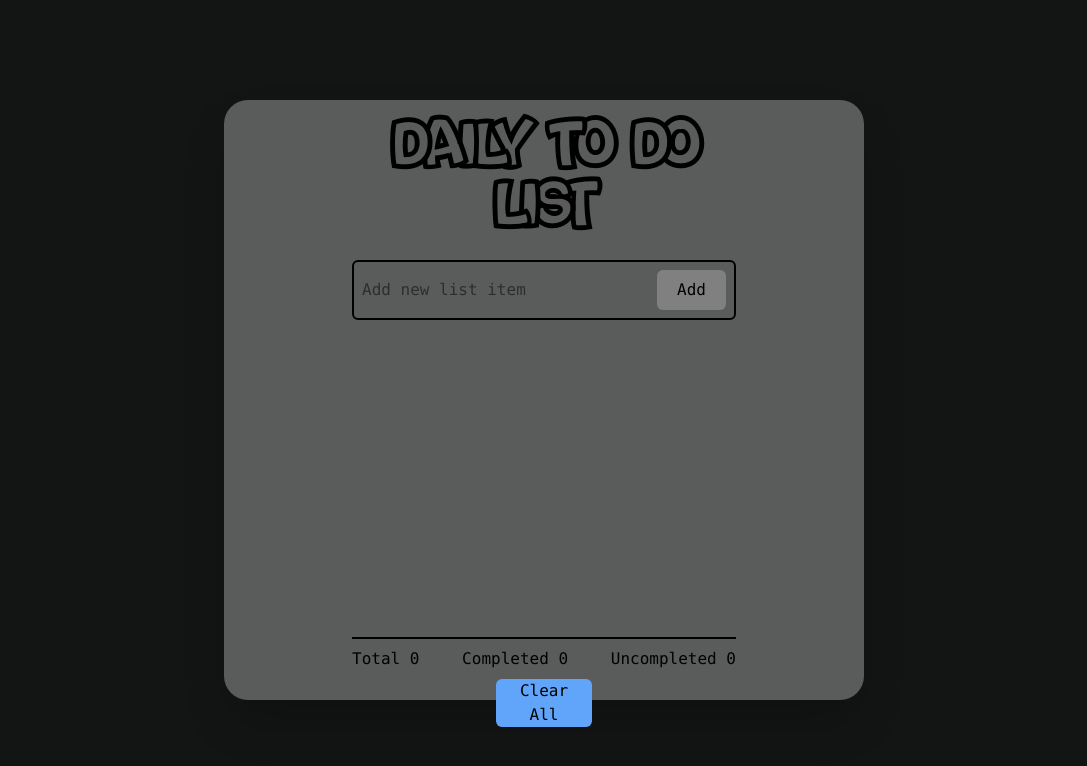
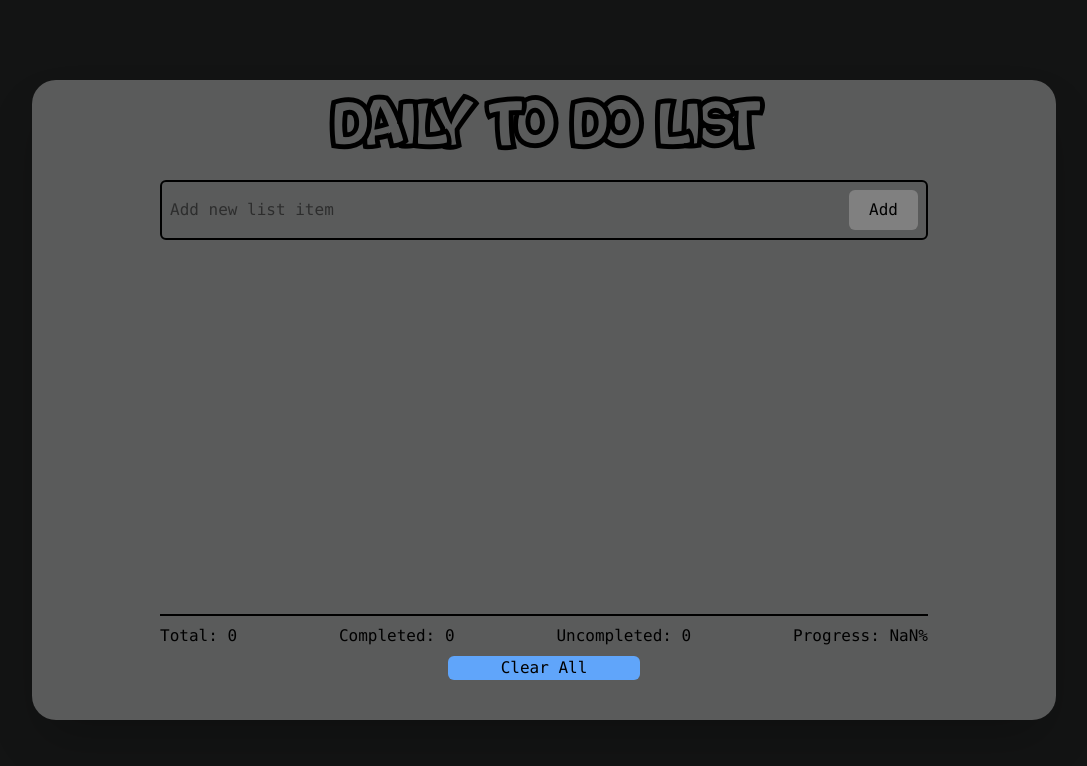
Before and after one commit to Fouji5131/daily-to-do-list, a React (Create React App) app: page / in a window 1280 px wide. Shown: the top 766 px of the page, without its empty margins (96-1183 px from the left). Built offline with nearby package versions, Linux system fonts and the light colour scheme.

Commit message:
all functionality okay

```diff
--- a/src/App.js
+++ b/src/App.js
@@ -153,7 +153,7 @@ function App() {
                             value={editLabel}
                             onChange={handleEditLabel}
                           />
-                          <div className="space-x-3">
+                          <div className="space-x-4">
                             <button
                               className="hover:scale-125"
                               onClick={handleSaveEdit}
@@ -194,7 +194,7 @@ function App() {
                             </h1>
                           </label>
 
-                          <div className="space-x-1">
+                          <div className="space-x-4">
                             <button
                               className="hover:scale-125"
                               onClick={() => handleEdit(item.id, item.label)}
@@ -220,10 +220,10 @@ function App() {
             <div className="flex flex-col items-center space-y-2 text-black">
               <div className="w-full border-b-2 border-black"></div>
               <div className="w-full flex flex-col sm:flex-row justify-between ">
-                <h1>Total {noOfItems}</h1>
-                <h1>Completed {noOfCompleted}</h1>
-                <h1>Uncompleted {noOfUnCompleted}</h1>
-                {/* <h1>Progress {progress}%</h1> */}
+                <h1>Total: {noOfItems}</h1>
+                <h1>Completed: {noOfCompleted}</h1>
+                <h1>Uncompleted: {noOfUnCompleted}</h1>
+                <h1>Progress: {progress}%</h1>
               </div>
               <button
                 className="w-1/4 py-0 xl:px-2 xl:py-0 rounded-md bg-blue-400 hover:scale-125"
--- a/src/components/ui/card.js
+++ b/src/components/ui/card.js
@@ -2,7 +2,7 @@ import React from "react";
 
 const Card = (props) => {
   return (
-    <div className="w-3/4 xl:w-2/4 h-3/4 bg-white/30 rounded-3xl  shadow-2xl px-5 xl:px-32 py-5">
+    <div className="w-3/4 xl:w-4/5 h-4/5 bg-white/30 rounded-3xl  shadow-2xl px-5 xl:px-32 py-5">
       {props.children}
     </div>
   );
```
